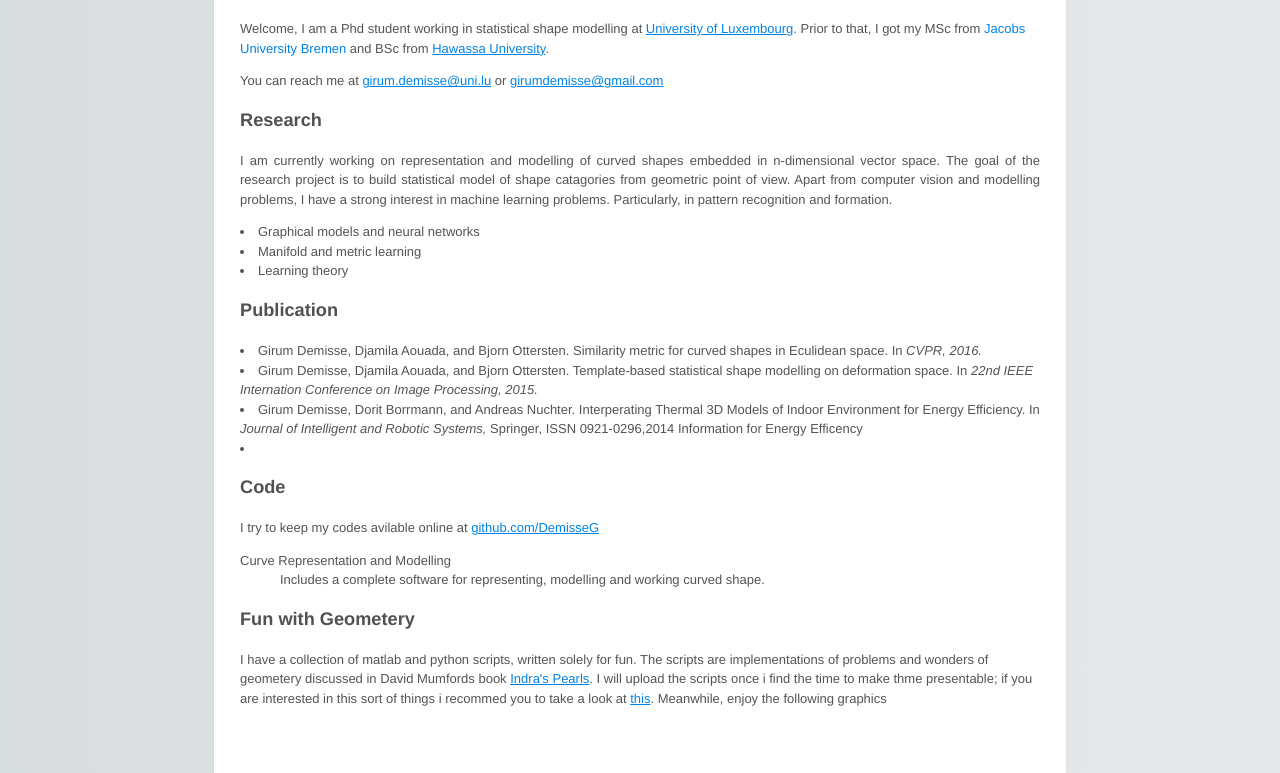
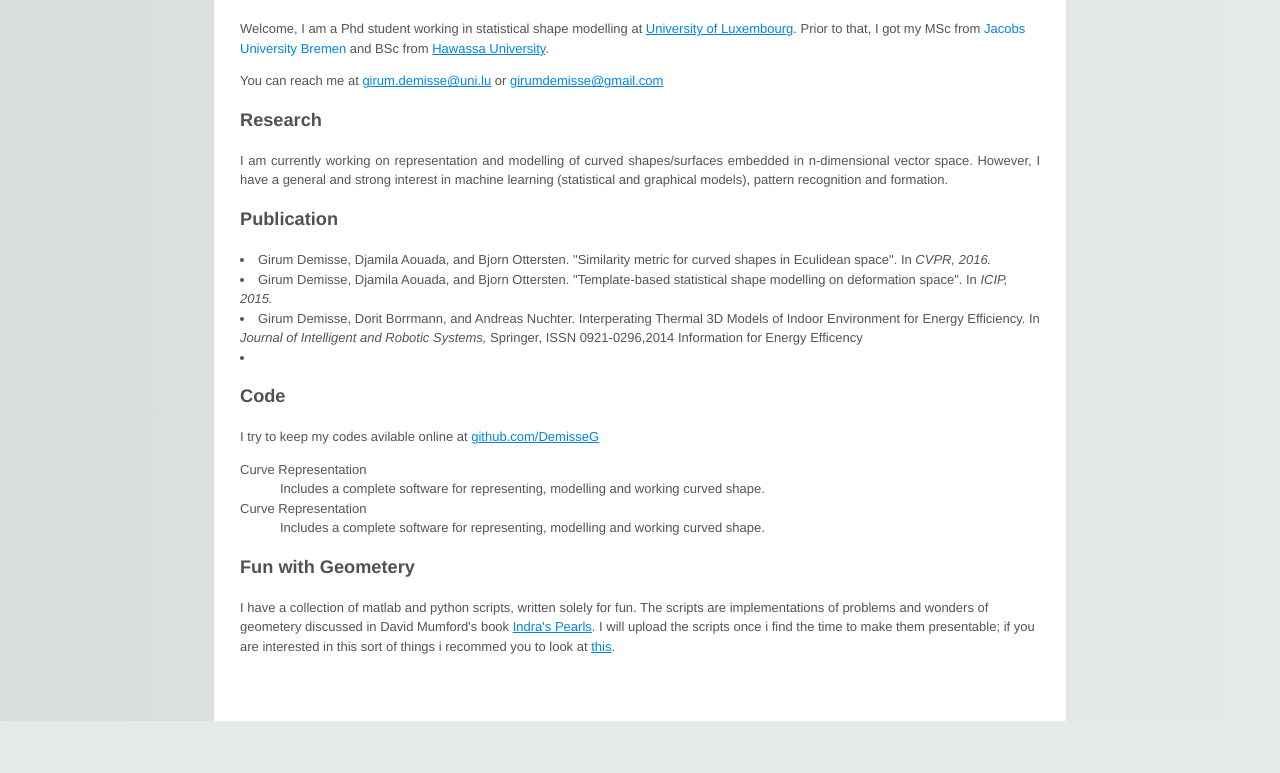
Before and after one commit to DemisseG/DemisseG.github.io, a plain HTML site: page index.html in a window 1280 px wide. Shown: the part 98-871 px from the top of the page. After the commit the page ends 819 px from the top, so only its background shows below. Drawn offline with Linux system fonts and the light colour scheme.

Commit message:
Update index.html

```diff
--- a/index.html
+++ b/index.html
@@ -23,17 +23,14 @@
 
         <h3> Research</h3>
         <p align = "justify">
-         I am currently working on representation and modelling of curved shapes embedded in n-dimensional vector space.
-         The goal of the research project is to build statistical model of shape catagories from geometric point of view.
-         Apart from computer vision and modelling problems, I have a strong interest in machine learning problems.
-         Particularly, in pattern recognition and formation.
-            <li> Graphical models and neural networks</li>
-            <li> Manifold and metric learning </li>
-            <li> Learning theory</li>
+         I am currently working on representation and modelling of curved shapes/surfaces embedded in n-dimensional vector space.
+         However, I have a general and strong interest in machine learning (statistical and graphical models), pattern recognition and
+         formation.
+
         </p>
         <h3>Publication</h3>
-        <li>Girum Demisse, Djamila Aouada, and Bjorn Ottersten. Similarity metric for curved shapes in Eculidean space. In <em>CVPR, 2016.</em></li>
-        <li>Girum Demisse, Djamila Aouada, and Bjorn Ottersten. Template-based statistical shape modelling on deformation space. In <em>22nd IEEE Internation Conference on Image Processing, 2015.</em></li>
+        <li>Girum Demisse, Djamila Aouada, and Bjorn Ottersten. "Similarity metric for curved shapes in Eculidean space". In <em>CVPR, 2016.</em></li>
+        <li>Girum Demisse, Djamila Aouada, and Bjorn Ottersten. "Template-based statistical shape modelling on deformation space". In <em>ICIP, 2015.</em></li>
         <li>Girum Demisse, Dorit Borrmann, and Andreas Nuchter. Interperating Thermal 3D Models of Indoor Environment for Energy Efficiency. In <em> Journal of Intelligent and Robotic Systems,</em> Springer, ISSN 0921-0296,2014 Information for Energy Efficency</li>
         <li></li>
         <p>
@@ -47,16 +44,17 @@
            <!-- <dt>Machine Learning and Computer vision</dt>
                 <dd> In this repository I keep a partially documented codes of various algorithms found in
                      Machine learning and Computer vision. </dd>-->
-            <dt> Curve Representation and Modelling </dt>
+            <dt> Curve Representation</dt>
+                <dd> Includes a complete software for representing, modelling and working curved shape.
+            <dt> Curve Representation</dt>
                 <dd> Includes a complete software for representing, modelling and working curved shape.
         </dl>
         </p>
         <h3>Fun with Geometery</h3>
         <p> I have a collection of matlab and python scripts, written solely for fun. The scripts are implementations of problems and wonders
-            of geometery discussed in David Mumfords book <a href="http://www.dam.brown.edu/people/mumford/beyond/indra.html" target="_blank">Indra's Pearls</a>.
-            I will upload the scripts once i find the time to make thme presentable; if you are interested in this sort of things
-            i recommed you to take a look at <a href="http://www.math.ucr.edu/home/baez/README.html" target="_blank">this</a>. Meanwhile, enjoy the following graphics
+            of geometery discussed in David Mumford's book <a href="http://www.dam.brown.edu/people/mumford/beyond/indra.html" target="_blank">Indra's Pearls</a>.
+            I will upload the scripts once i find the time to make them presentable; if you are interested in this sort of things
+            i recommed you to look at <a href="http://www.math.ucr.edu/home/baez/README.html" target="_blank">this</a>.
 </p>
-
     </body>
 </html>
```
